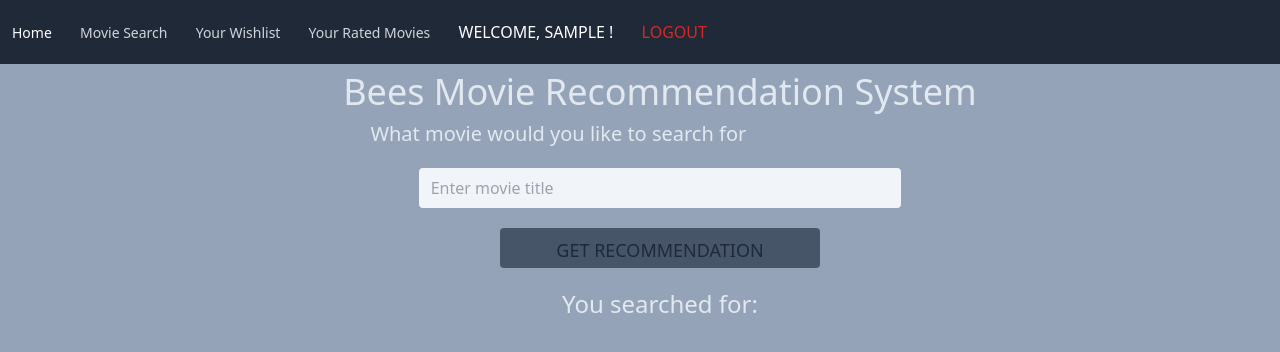
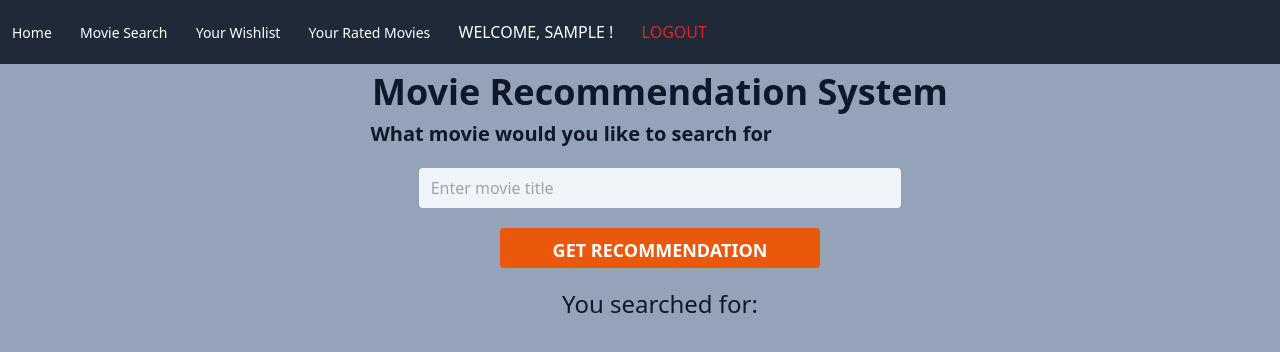
Before and after one commit to chilala22/Bees_movie_recommendation, a Flask app: page /movie-search-image in a window 1280 px wide. Shown: the top 352 px of the page. Run offline with Flask 3, Linux system fonts and the light colour scheme; the visitor is signed in with stand-in values (Sample User, id 1); parts of the project's set-up code (start-up, migrations or seed data) failed here and were passed over; some libraries are stand-ins or nearby versions.

Commit message:
updating the theme colors

```diff
--- a/website/templates/base.html
+++ b/website/templates/base.html
@@ -37,16 +37,16 @@
           <div class="navbar-nav">
             {% if users.is_authenticated %}
             <a class="nav-item nav-link  text-white rounded-md px-3 py-2 text-sm font-medium" id="home" href="/">Home</a>
-            <a class="nav-item nav-link text-gray-300 hover:bg-gray-700 hover:text-white rounded-md px-3 py-2 text-sm font-medium capitalize" id="home" href="/movie-search-image">Movie search</a>
-            <a class="nav-item nav-link text-gray-300 hover:bg-gray-700 hover:text-white rounded-md px-3 py-2 text-sm font-medium capitalize" id="home" href="/wishlist">Your Wishlist</a>
-            <a class="nav-item nav-link text-gray-300 hover:bg-gray-700 hover:text-white rounded-md px-3 py-2 text-sm font-medium capitalize" id="home" href="/rated-movie-recommendations">Your Rated Movies</a>
+            <a class="nav-item nav-link text-white hover:bg-gray-700 hover:text-white font-medium rounded-md px-3 py-2 text-sm font-medium capitalize" id="home" href="/movie-search-image">Movie search</a>
+            <a class="nav-item nav-link text-white hover:bg-gray-700 hover:text-white font-medium rounded-md px-3 py-2 text-sm font-medium capitalize" id="home" href="/wishlist">Your Wishlist</a>
+            <a class="nav-item nav-link text-white hover:bg-gray-700 hover:text-white font-medium rounded-md px-3 py-2 text-sm font-medium capitalize" id="home" href="/rated-movie-recommendations">Your Rated Movies</a>
             <span class="nav-item nav-link text-white rounded-md px-3 py-2 text-md font-medium uppercase font-bold">Welcome, {{ current_user.username }} !</span>
-            <a class="nav-item nav-link text-red-600 hover:bg-gray-700 hover:text-white rounded-md px-3 py-2 text-md font-medium uppercase" id="logout" href="/logout">Logout</a>
+            <a class="nav-item nav-link text-red-600 hover:bg-gray-700 hover:text-white font-medium rounded-md px-3 py-2 text-md font-medium uppercase" id="logout" href="/logout">Logout</a>
 
             {% else %}
             <a class="nav-item nav-link  text-white rounded-md px-3 py-2 text-sm font-medium" id="home" href="/">Home</a>
-            <a class="nav-item nav-link text-gray-300 hover:bg-gray-700 hover:text-white rounded-md px-3 py-2 text-sm font-medium" id="login" href="/login">Login</a>
-            <a class="nav-item nav-link text-gray-300 hover:bg-gray-700 hover:text-white rounded-md px-3 py-2 text-sm font-medium" id="signUp" href="/sign-up">Sign Up</a>
+            <a class="nav-item nav-link text-white hover:bg-gray-700 hover:text-white font-medium rounded-md px-3 py-2 text-sm font-medium" id="login" href="/login">Login</a>
+            <a class="nav-item nav-link text-white hover:bg-gray-700 hover:text-white font-medium rounded-md px-3 py-2 text-sm font-medium" id="signUp" href="/sign-up">Регистрировать</a>
             {% endif %}
         </div>
         </div>
--- a/website/templates/search_movie.html
+++ b/website/templates/search_movie.html
@@ -6,11 +6,11 @@
 <section class="flex  justify-center items-center overflow-y-hidden mb-20 ml-10">
   <div class=" overflow-y-auto">
     <header>
-      <h2 class="text-slate-200 text-center justify-center text-4xl my-2">Bees Movie Recommendation System</h2>
+      <h2 class="text-slate-900 text-center font-bold justify-center text-4xl my-2"> Movie Recommendation System</h2>
     </header>
     <div>
       <form method="POST" class="items-center justify-center mx-10">
-        <h3 class="text-slate-200  text-xl">What movie would you like to search for</h3>
+        <h3 class="text-slate-900 font-semibold text-xl">What movie would you like to search for</h3>
         <div class="relative text-center">
           <input
           type="text"
@@ -19,12 +19,12 @@
           placeholder="Enter movie title"
           class="min-h-[auto] bg-slate-100 my-5 w-5/6 h-10 rounded border-0 px-3">
           <button type="submit"
-          class="w-80 h-10 rounded  bg-slate-600 mb-5 px-7 pb-2 pt-2 text-lg font-medium uppercase  text-slate-800 ">
+          class="w-80 h-10 rounded bg-orange-600 hover:bg-orange-900 mb-5 px-7 pb-2 pt-2 text-lg font-semibold uppercase  text-white">
          Get Recommendation
         </button>
         </div>
       </form>
-      <h1 class="text-slate-200 text-center justify-center text-2xl">You searched for:  {{ name }}</h1>
+      <h1 class="text-slate-900 text-center justify-center text-2xl">You searched for:  {{ name }}</h1>
     </div>
     <br>
 
@@ -33,20 +33,20 @@
       <div class="col-span-1 flex flex-col h-90">
         {% if i < recommendations_poster|length and i < movie_page_urls|length and i < movie_name_req|length and i < recommended_movie_ids|length %}
           <!-- Display movie recommendations -->
-          <div class="flex-1  bg-slate-500 p-2  rounded-lg">
+          <div class="flex-1  bg-slate-900 p-2  rounded-lg">
             <a href="{{ movie_page_urls[i] }}">
               <img src="{{ recommendations_poster[i] }}" alt="Recommendation Image" class="w-full object-cover" />
-              <h6 class="text-md font-semibold text-blue-400 truncate">{{ movie_name_req[i] }}</h6>
+              <h6 class="text-md font-semibold text-orange-500 truncate">{{ movie_name_req[i] }}</h6>
           </a>
-              <div class="overflow-y-auto text-blue-200">
+              <div class="overflow-y-auto text-blue-100">
                 <p class="text-sm">Release Date: {{ movie_release_dates[i] }}</p>
                 <p class="text-sm">Runtime: {{ movie_runtimes[i] }} min</p>
               </div>
               <div>
-                <p class="font-medium text-blue-200">Your rating: {{ rating_value[i]  | default('error', 0) }} / 5.0</p>
+                <p class="font-medium text-blue-100">Your rating: {{ rating_value[i]  | default('error', 0) }} / 5.0</p>
               </div>
               <form action="{{ url_for('views.movie_wishlist', movie_id=recommended_movie_ids[i]) }}" method="post" class="mt-auto text-center text-sm">
-                <button type="submit" id="wishlist_add" name="wishlist_add" class="bg-orange-500 hover:bg-orange-700 text-white font-bold py-2 px-4 rounded my-1">Add to wishlist</button>
+                <button type="submit" id="wishlist_add" name="wishlist_add" class="bg-orange-600 hover:bg-orange-900 text-white font-bold py-2 px-4 rounded my-1">Add to wishlist</button>
               </form>
           </div>
 
```
Also changed, not shown: website/templates/home.html (+8 -8 lines), website/templates/login.html (+8 -8 lines), website/templates/movie_page.html (+10 -12 lines), website/templates/movie_rating_page.html (+6 -6 lines), website/templates/movies_wishlist.html (+8 -6 lines), website/templates/sign_up.html (+13 -13 lines).
